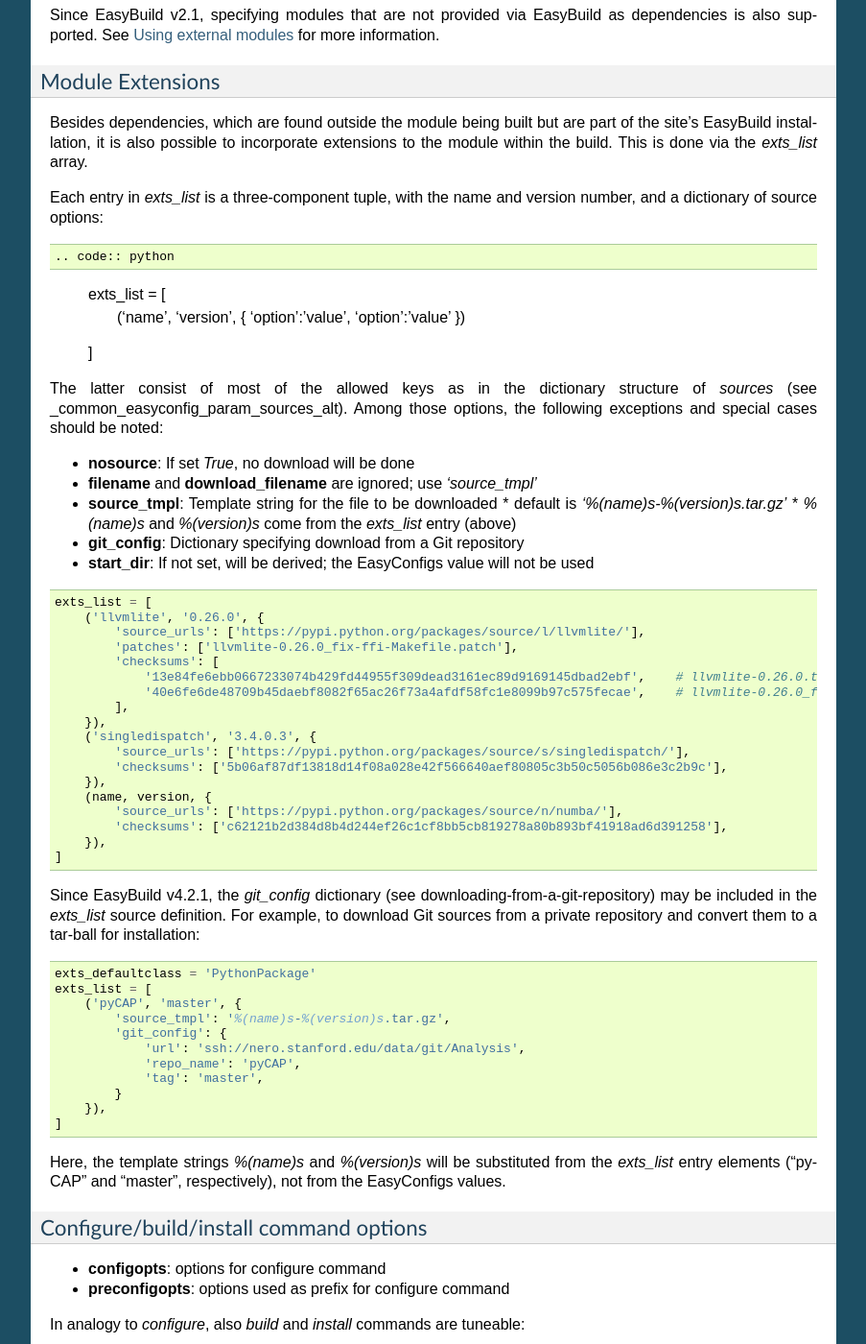
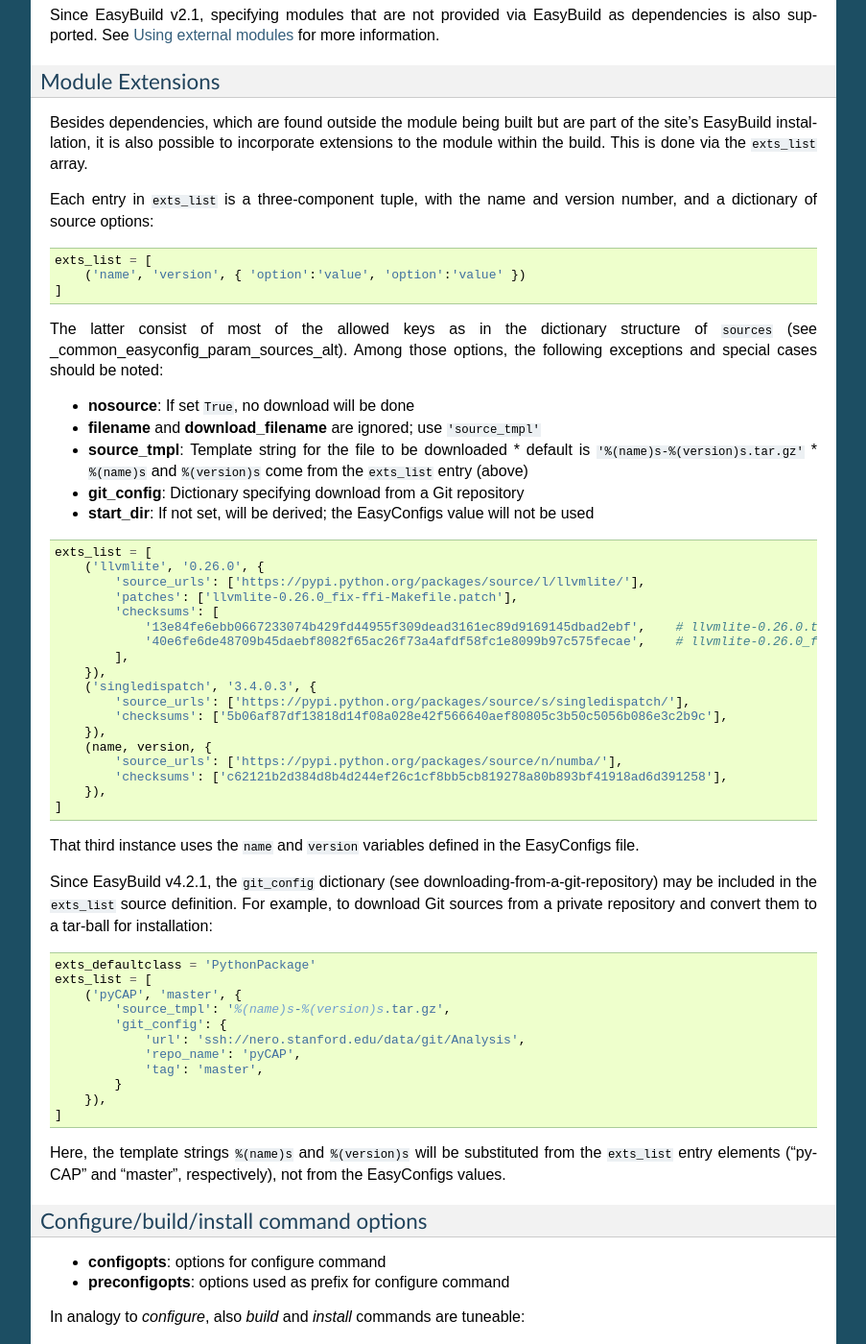
Before and after one commit to easybuilders/easybuild, a Sphinx documentation site: the page built from docs/Writing_easyconfig_files.rst, in a window 1280 px wide and 1400 px high, scrolled down 9174 px. Shown: the whole window at 96% size, without its empty margins (198-1101 px from the left). Built offline with Sphinx 7.4.7, drawn with Linux system fonts in a browser that asks for light colours; pages that are not in the unit, such as notebooks, are missing from menus.

Commit message:
Fix literal quoting in Module Extensions section.

```diff
--- a/docs/Writing_easyconfig_files.rst
+++ b/docs/Writing_easyconfig_files.rst
@@ -518,10 +518,10 @@
 ~~~~~~~~~~~~~~~~~
 
 Besides dependencies, which are found outside the module being built but are part of the site's EasyBuild installation,
-it is also possible to incorporate extensions to the module within the build.  This is done via the `exts_list` array.
+it is also possible to incorporate extensions to the module within the build.  This is done via the ``exts_list`` array.
 
-Each entry in `exts_list` is a three-component tuple, with the name and
-version number, and a dictionary of source options::
+Each entry in ``exts_list`` is a three-component tuple, with the name and
+version number, and a dictionary of source options:
 
 .. code:: python
 
@@ -529,15 +529,15 @@
       ('name', 'version', { 'option':'value', 'option':'value' })
   ]
 
-The latter consist of most of the allowed keys as in the dictionary structure of `sources` (see
+The latter consist of most of the allowed keys as in the dictionary structure of ``sources`` (see
 :ref:`_common_easyconfig_param_sources_alt`).  Among those options, the following exceptions and
 special cases should be noted:
 
-* **nosource**: If set `True`, no download will be done
-* **filename** and **download_filename** are ignored; use `'source_tmpl'`
+* **nosource**: If set ``True``, no download will be done
+* **filename** and **download_filename** are ignored; use ``'source_tmpl'``
 * **source_tmpl**: Template string for the file to be downloaded
-  * default is `'%(name)s-%(version)s.tar.gz'`
-  * `%(name)s` and `%(version)s` come from the `exts_list` entry (above)
+  * default is ``'%(name)s-%(version)s.tar.gz'``
+  * ``%(name)s`` and ``%(version)s`` come from the ``exts_list`` entry (above)
 * **git_config**: Dictionary specifying download from a Git repository
 * **start_dir**: If not set, will be derived; the EasyConfigs value will not be used
 
@@ -562,8 +562,10 @@
       }),
   ]
 
-Since EasyBuild v4.2.1, the `git_config` dictionary (see :ref:`downloading-from-a-git-repository`)
-may be included in the `exts_list` source definition.  For example, to download Git sources from a
+That third instance uses the ``name`` and ``version`` variables defined in the EasyConfigs file.
+
+Since EasyBuild v4.2.1, the ``git_config`` dictionary (see :ref:`downloading-from-a-git-repository`)
+may be included in the ``exts_list`` source definition.  For example, to download Git sources from a
 private repository and convert them to a tar-ball for installation:
 
 .. code:: python
@@ -580,8 +582,8 @@
       }),
   ]
 
-Here, the template strings `%(name)s` and `%(version)s` will be substituted from the `exts_list` entry elements ("pyCAP"
-and "master", respectively), not from the EasyConfigs values.
+Here, the template strings ``%(name)s`` and ``%(version)s`` will be substituted from the
+``exts_list`` entry elements ("pyCAP" and "master", respectively), not from the EasyConfigs values.
 
 
 .. _configure_build_install_command_options:
```
